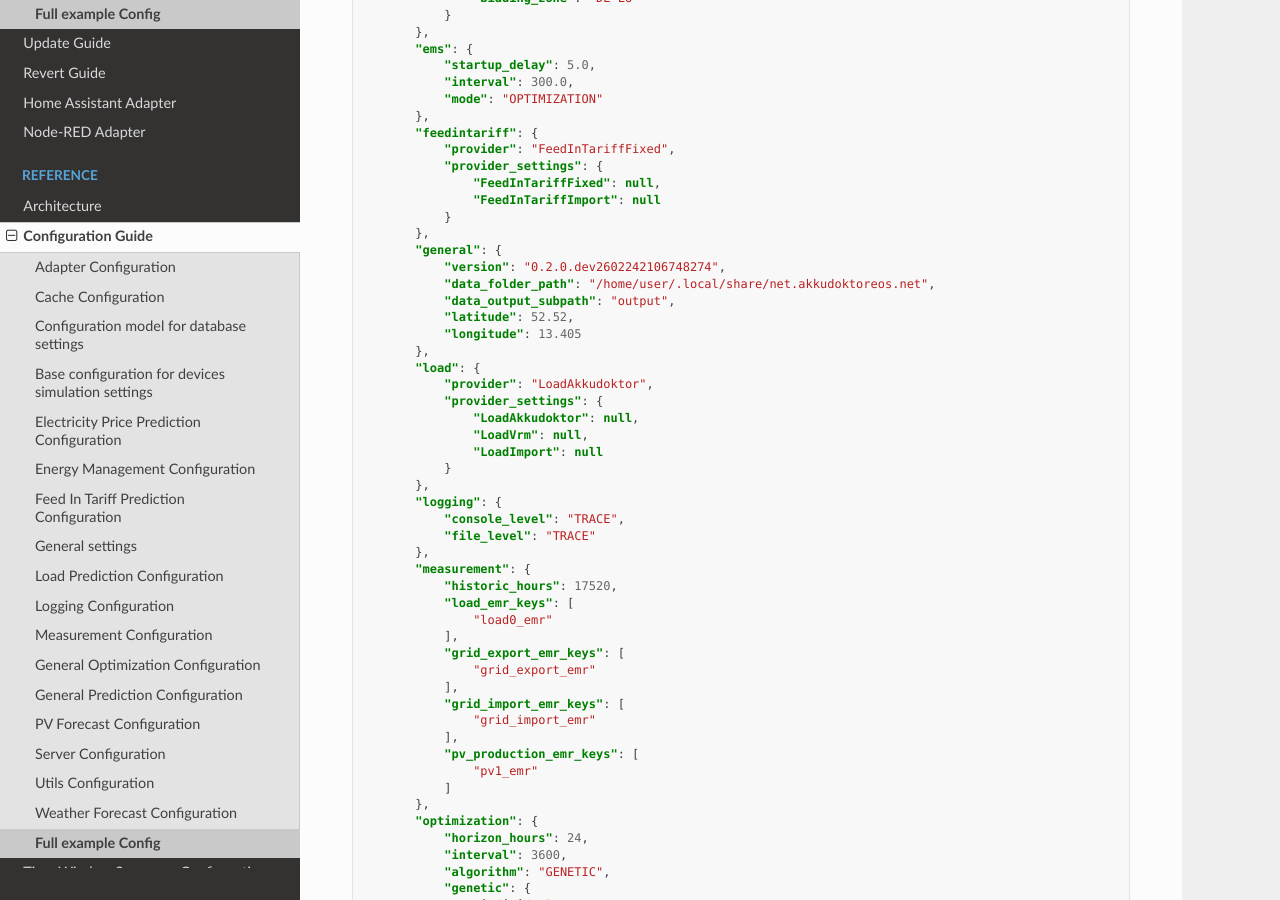
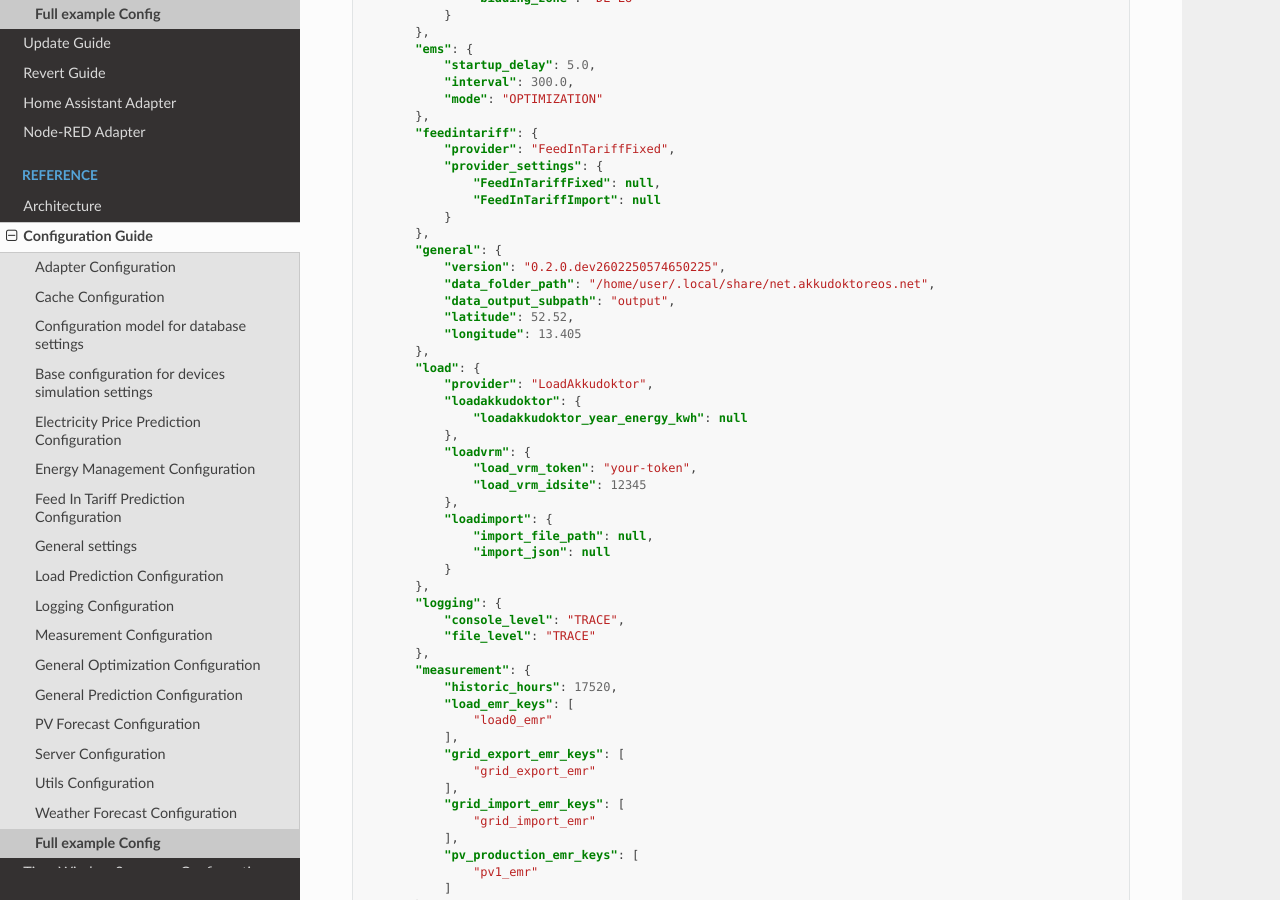
Before and after one commit to Akkudoktor-EOS/EOS, a Sphinx documentation site: the page built from docs/_generated/configexample.md, in a window 1280 px wide and 900 px high, scrolled down 1896 px. Built offline with Sphinx 7.4.7 and the Read the Docs theme 3.1.0, drawn with Linux system fonts in a browser that asks for light colours; the version number could not be read and is left out.

Commit message:
docs: update version numbers and documantation

```diff
--- a/docs/_generated/configexample.md
+++ b/docs/_generated/configexample.md
@@ -120,7 +120,7 @@
            }
        },
        "general": {
-           "version": "0.2.0.dev2602242106748274",
+           "version": "0.2.0.dev2602250574650225",
            "data_folder_path": "/home/user/.local/share/net.akkudoktoreos.net",
            "data_output_subpath": "output",
            "latitude": 52.52,
@@ -128,10 +128,16 @@
        },
        "load": {
            "provider": "LoadAkkudoktor",
-           "provider_settings": {
-               "LoadAkkudoktor": null,
-               "LoadVrm": null,
-               "LoadImport": null
+           "loadakkudoktor": {
+               "loadakkudoktor_year_energy_kwh": null
+           },
+           "loadvrm": {
+               "load_vrm_token": "your-token",
+               "load_vrm_idsite": 12345
+           },
+           "loadimport": {
+               "import_file_path": null,
+               "import_json": null
            }
        },
        "logging": {
```
Also changed, not shown: docs/_generated/configgeneral.md (+3 -3 lines), docs/_generated/openapi.md (+1 -1 lines), openapi.json.
